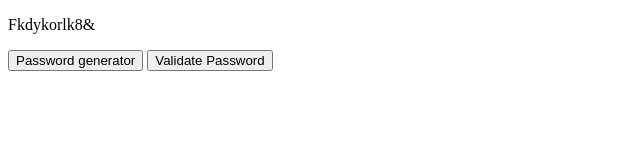
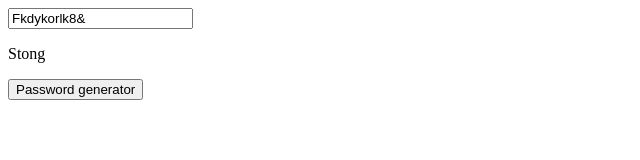
Before and after one commit to Sanaullahabbasi/Password-Generator, a plain HTML site: page index.html in a window 1280 px wide. Both pictures are taken after a click on the button "Password generator". Shown: the whole page, without its empty margins (0-640 px from the left). Drawn offline with Linux system fonts and the light colour scheme.

Commit message:
functionality is updaed with as per requirement

```diff
--- a/app.js
+++ b/app.js
@@ -1,11 +1,9 @@
 var main = document.getElementById("main");
+var input = document.getElementById("Password").value;
 // var pass = "`1234567890-qertyuiiop!@*&*lkjhgfdsaAZXCVBNM,./ASDFGHJKLPOIUYTREWQzxcvbnm";
+var genRanPas;
 
-// console.log(genRanPas);
-// console.log(regex.test(genRanPas));
-
-
-function generate(){
+function generate() {
   var num = "1234567890";
   var capAlp = "ABCDEFGHIJKLMNOPQRSTUVWXYZ";
   var smAlp = "abcdefghijklmnopqrstuvwxyz";
@@ -15,73 +13,53 @@ function generate(){
   var newSmPass = "";
   var newSplPass = "";
   var randomPass = "";
-  var regex =
-    /^(?=.*[a-z])(?=.*[A-Z])(?=.*\d)(?=.*[@.#$!%*?&])[A-Za-z\d@.#$!%*?&]{11,11}$/;
+
+  // =====**** loop run to get random number ****====
 
   for (var i = 0; i < num.length; i++) {
     var randNum = Math.floor(Math.random() * 10);
     newNumPass += num[randNum];
-    if (newNumPass.length == 1 && newNumPass.length <= 2) {
-      randomPass += newNumPass;
   }
-  }
+
+    // =====**** loop run to get random Captial Alphabets ****====
+
     for (var i = 0; i < capAlp.length; i++) {
       var randCapAl = Math.floor(Math.random() * 26);
       newCapPass += capAlp[randCapAl];
-    if (newCapPass.length == 1) {
-      randomPass += newCapPass;
     }
-  }
+
+    // =====**** loop run to get random Small Alphabets ****====
 
   for (var i = 0; i < smAlp.length; i++) {
     var randSmAl = Math.floor(Math.random() * 26);
     newSmPass += smAlp[randSmAl];
-    if (newSmPass.length > 6 && newSmPass.length <= 8) {
-      randomPass += newSmPass;
   }
-  }
+    // =====**** loop run to get random Special Characters ****====
 
   for (var i = 0; i < spChr.length; i++) {
     var randSplChr = Math.floor(Math.random() * 9);
     newSplPass += spChr[randSplChr];
-    if (newSplPass.length == 1) {
-      randomPass += newSplPass;
-    }
   }
 
   randomPass = newNumPass + newCapPass + newSmPass + newSplPass;
-  var genRanPas = randomPass.slice(10, 11) + randomPass.slice(36, 44) + randomPass.slice(1, 2) +
+  genRanPas =
+    randomPass.slice(10, 11) +
+    randomPass.slice(36, 44) +
+    randomPass.slice(1, 2) +
     randomPass.slice(62, 63);
 
-    main.innerHTML = `
-    <p>${genRanPas}</p>
-    `
+    // =====**** Regex added to check validation  ****====
 
-}
 
-// function generate(){
-//   newPass = '';
-//   for (var i = 0; i < pass.length; i++) {
-//     var randomV = Math.floor(Math.random() * 73);
-//     newPass += pass[randomV];
-
-//     if (newPass.length >= 8 && newPass.length <= 10) {
-//       main.innerHTML = `
-//       <p>${newPass}</p>
-//       `;
-//     }
-//   }
-// //   console.log(pass.length)
-// }
-
-function validate(){
-    var regex = /^(?=.*[a-z])(?=.*[A-Z])(?=.*\d)(?=.*[@.#$!%*?&])[A-Za-z\d@.#$!%*?&]{8,10}$/;
-    console.log(regex.test(newPass));
-    if(regex.test(newPass)){
+  var regex =
+    /^(?=.*[a-z])(?=.*[A-Z])(?=.*\d)(?=.*[@.#$!%*?&])[A-Za-z\d@.#$!%*?&]{11,11}$/;
+  if (regex.test(genRanPas)) {
+    document.getElementById("Password").value = genRanPas;
     main.innerHTML = `
       <p>Stong</p>
       `;
   } else {
+    document.getElementById("Password").value = genRanPas;
     main.innerHTML = `
         <p>Weak</p>
         `;
--- a/index.html
+++ b/index.html
@@ -8,12 +8,11 @@
 </head>
 <body>
 
+    <input type="text" name="" id="Password" >
 <div id="main">
-
 </div>
 <button id="generate" onclick="generate()">Password generator</button>
 
-<button id="check" onclick="validate()">Validate Password</button>
 
 
 
```
Lines whose indentation alone changed are shown as unchanged.
